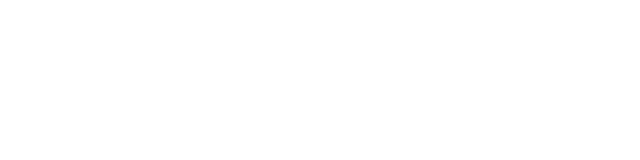
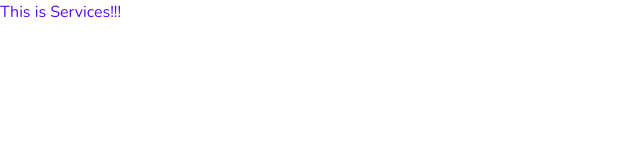
Before and after one commit to sadikhossain69/work-demo, a React (Create React App) app: page /services in a window 1280 px wide. Before the commit this address had no page. Shown: the top 160 px of the page, without its empty margins (0-640 px from the left). Built offline with nearby package versions, Linux system fonts and the light colour scheme.

Commit message:
daisy ui installed and font installed

```diff
--- a/package.json
+++ b/package.json
@@ -6,6 +6,7 @@
     "@testing-library/jest-dom": "^5.14.1",
     "@testing-library/react": "^13.0.0",
     "@testing-library/user-event": "^13.2.1",
+    "daisyui": "^2.31.0",
     "react": "^18.2.0",
     "react-dom": "^18.2.0",
     "react-router-dom": "6",
--- a/public/index.html
+++ b/public/index.html
@@ -1,43 +1,30 @@
 <!DOCTYPE html>
 <html lang="en">
+
 <head>
   <meta charset="utf-8" />
   <link rel="icon" href="%PUBLIC_URL%/favicon.ico" />
   <meta name="viewport" content="width=device-width, initial-scale=1" />
   <meta name="theme-color" content="#000000" />
-    <meta
-      name="description"
-      content="Web site created using create-react-app"
-    />
+  <meta name="description" content="Web site created using create-react-app" />
   <link rel="apple-touch-icon" href="%PUBLIC_URL%/logo192.png" />
-    <!--
-      manifest.json provides metadata used when your web app is installed on a
-      user's mobile device or desktop. See https://developers.google.com/web/fundamentals/web-app-manifest/
-    -->
   <link rel="manifest" href="%PUBLIC_URL%/manifest.json" />
-    <!--
-      Notice the use of %PUBLIC_URL% in the tags above.
-      It will be replaced with the URL of the `public` folder during the build.
-      Only files inside the `public` folder can be referenced from the HTML.
+  <link rel="preconnect" href="https://fonts.googleapis.com">
+  <link rel="preconnect" href="https://fonts.gstatic.com" crossorigin>
+  <link
+    href="https://fonts.googleapis.com/css2?family=Nunito:ital,wght@0,200;0,300;0,400;0,500;0,600;0,700;0,800;0,900;1,200;1,300;1,400;1,500;1,600;1,700;1,800;1,900&display=swap"
+    rel="stylesheet">
+  <title>React App</title>
+  <style>
+    *{
+      font-family: 'Nunito', sans-serif;
+    }
+  </style>
+</head>
 
-      Unlike "/favicon.ico" or "favicon.ico", "%PUBLIC_URL%/favicon.ico" will
-      work correctly both with client-side routing and a non-root public URL.
-      Learn how to configure a non-root public URL by running `npm run build`.
-    -->
-    <title>React App</title>
-  </head>
 <body>
   <noscript>You need to enable JavaScript to run this app.</noscript>
   <div id="root"></div>
-    <!--
-      This HTML file is a template.
-      If you open it directly in the browser, you will see an empty page.
+</body>
 
-      You can add webfonts, meta tags, or analytics to this file.
-      The build step will place the bundled scripts into the <body> tag.
-
-      To begin the development, run `npm start` or `yarn start`.
-      To create a production bundle, use `npm run build` or `yarn build`.
-    -->
-  </body>
 </html>
--- a/src/App.js
+++ b/src/App.js
@@ -5,7 +5,7 @@
   return (
     <div>
       <Routes>
-        <Route path="/" element={<Services />} />
+        <Route path="/services" element={<Services />} />
       </Routes>
     </div>
   );
--- a/src/components/Services.js
+++ b/src/components/Services.js
@@ -2,7 +2,7 @@
 
 const Services = () => {
     return (
-        <div>
+        <div className='text-primary'>
             This is Services!!!
         </div>
     );
--- a/tailwind.config.js
+++ b/tailwind.config.js
@@ -6,5 +6,31 @@
   theme: {
     extend: {},
   },
-  plugins: [],
+  daisyui: {
+    themes: [
+      {
+        mytheme: {
+
+          "primary": "#570DF8",
+
+          "secondary": "#F000B8",
+
+          "accent": "#37CDBE",
+
+          "neutral": "#3D4451",
+
+          "base-100": "#FFFFFF",
+
+          "info": "#3ABFF8",
+
+          "success": "#36D399",
+
+          "warning": "#FBBD23",
+
+          "error": "#F87272",
+        },
+      },
+    ],
+  },
+  plugins: [require("daisyui")],
 }
```
Also changed, not shown: 1 other file (tests, documents, lock files or other folders). Lines whose indentation alone changed are shown as unchanged.
